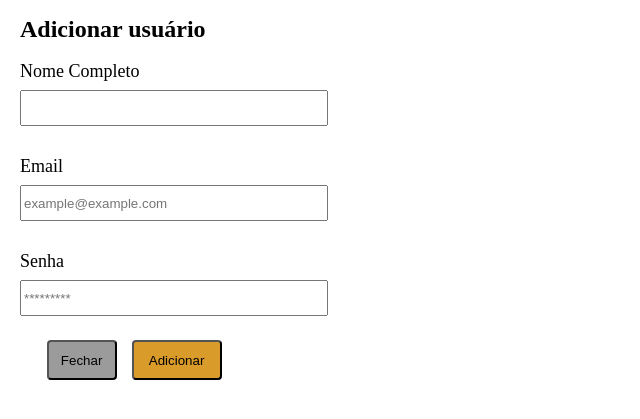
After one commit to Fredericodgv/trainee-2022.2, a PHP site: page /app/views/admin/add_user_form.html in a window 1280 px wide. The commit adds this page. Shown: the top 419 px of the page, without its empty margins (0-640 px from the left). Run offline with PHP 8.4, Linux system fonts and the light colour scheme.

Commit message:
Criado a página da lista de usuários, além dos forms de Adicionar, Excluir, Fechar e Salvar Mudanças. Fazer mediaquery

```diff
--- /dev/null
+++ b/clarimDiario/app/views/admin/add_user_form.html
@@ -0,0 +1,30 @@
+<!DOCTYPE html>
+<html lang="en">
+<head>
+    <meta charset="UTF-8">
+    <meta http-equiv="X-UA-Compatible" content="IE=edge">
+    <meta name="viewport" content="width=device-width, initial-scale=1.0">
+    <link rel="stylesheet" href="style_form.css">
+    <title>Adicionar Usuário</title>
+</head>
+<body>
+
+    <h1>Adicionar usuário</h1>
+    <p>Nome Completo</p>
+    <input class="nome" type="text">
+    <p>Email</p>
+    <input class="email" type="email" placeholder="example@example.com">
+    <p>Senha</p>
+    <input class="senha" type="password" placeholder="*********">
+
+    <div class="btns">
+        <button class="btn_close">
+            Fechar
+        </button>
+        <button class="btn_add">
+            Adicionar
+        </button>
+    </div>
+
+</body>
+</html>
--- /dev/null
+++ b/clarimDiario/app/views/admin/style_form.css
@@ -0,0 +1,74 @@
+html, body{
+    padding: 0;
+    margin: 0;
+    font-size: 0;
+    margin-left: 10px;
+}
+
+body h1{
+    font-size: 24px;
+    font-weight: 700;
+}
+
+body p{
+    font-size: 18px;
+    margin-bottom: 8px;
+}
+
+.nome{
+    width: 300px;
+    height: 30px;
+    margin-bottom: 12px;
+}
+
+.email{
+    width: 300px;
+    height: 30px;
+    margin-bottom: 12px;
+}
+
+.senha{
+    width: 300px;
+    height: 30px;
+    margin-bottom: 12px;
+}
+
+.btns{
+    width: 16%;
+    text-align: right;
+    margin-top: 12px;
+    font-size: 20px;
+
+}
+
+.btn_close{
+    background-color: #9c9b9b;
+    width: 70px;
+    height: 40px;
+    border-radius: 4px;
+    margin-left: 10px;
+}
+
+.btn_save{
+    background-color:#d99c2b;
+    width: 120px;
+    height: 40px;
+    border-radius: 4px;
+    margin-left: 10px;
+}
+
+.btn_add{
+    background-color:#d99c2b;
+    width: 90px;
+    height: 40px;
+    border-radius: 4px;
+    margin-left: 10px;
+}
+
+.btn_delete{
+    background-color: red;
+    width: 70px;
+    height: 40px;
+    border-radius: 4px;
+    margin-left: 10px;
+}
```
Also changed, not shown: clarimDiario/app/views/admin/delete_user_form.html (added, +25 -0 lines), clarimDiario/app/views/admin/lista_de_usuarios.html (renamed from clarimDiario/app/views/admin/index.html, +8 -3 lines), clarimDiario/app/views/admin/modify_user_form.html (added, +31 -0 lines), clarimDiario/app/views/admin/see_user_form.html (added, +27 -0 lines), clarimDiario/public/css/style.css (+23 -0 lines).
